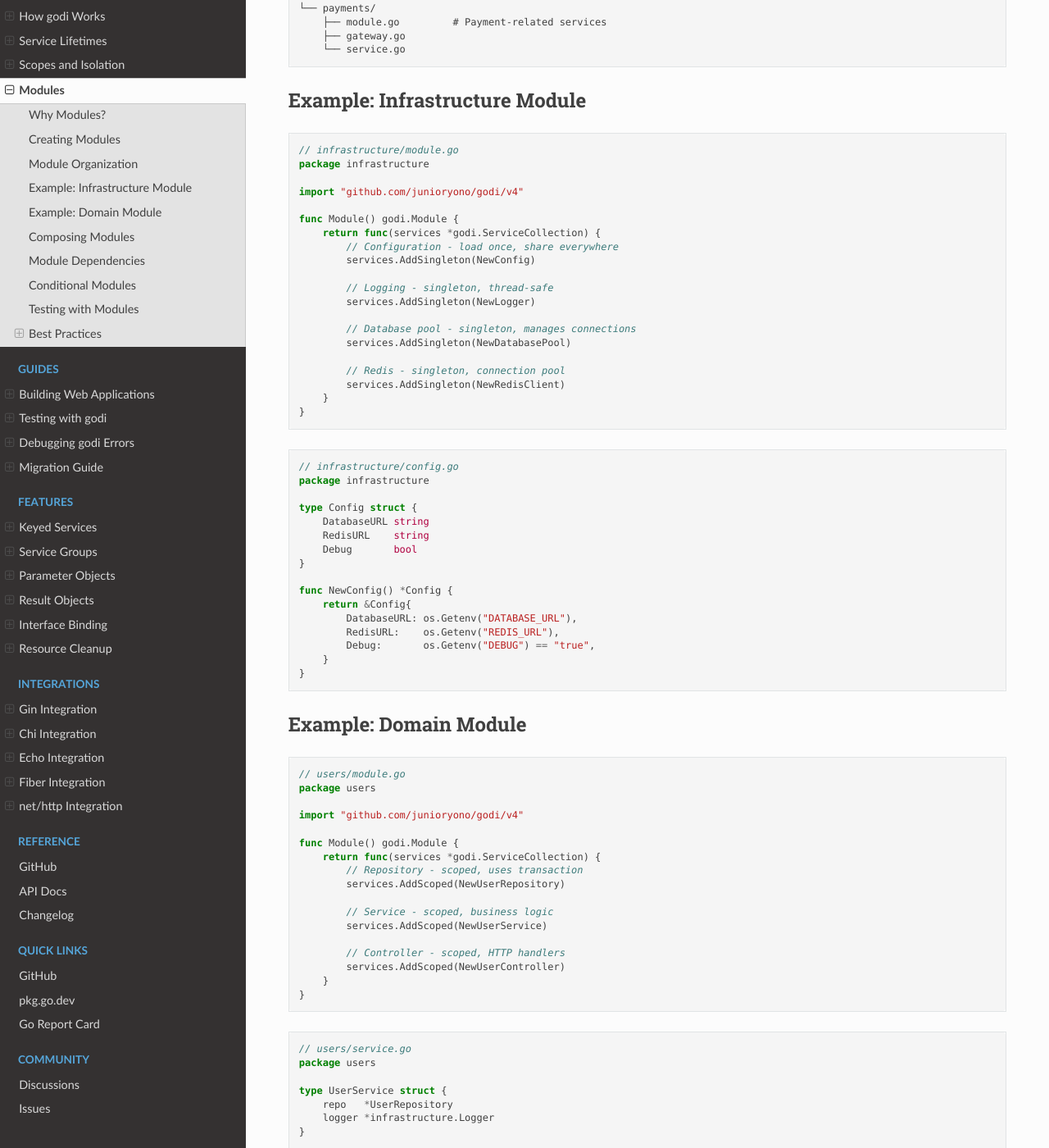
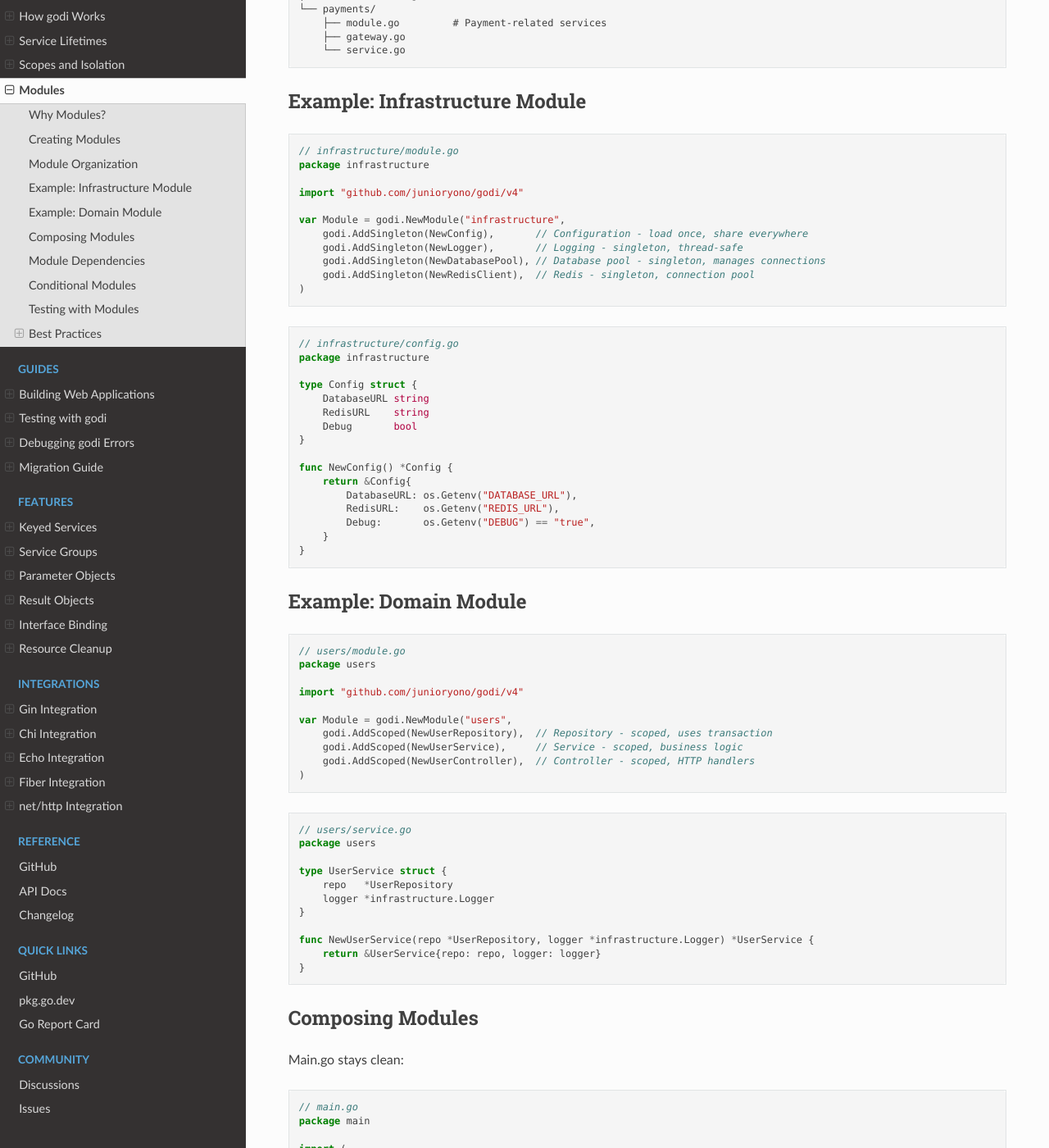
Before and after one commit to junioryono/godi, a Sphinx documentation site: the page built from docs/concepts/modules.md, in a window 1280 px wide and 1400 px high, scrolled down 1623 px. Shown: the whole window at 82% size. Built offline with Sphinx 7.4.7 and the Read the Docs theme 3.1.0, drawn with Linux system fonts in a browser that asks for light colours; some of the changed text lies outside the part shown.

Commit message:
docs: update module examples to use NewModule pattern
- Update README.md modules section to use godi.NewModule
- Update docs/concepts/modules.md with declarative module syntax
- Update docs/features/resource-cleanup.md to use godi.Disposable
- Fix formatting in test files

🤖 Generated with [Claude Code](https://claude.com/claude-code)

Co-Authored-By: Claude Opus 4.5 <noreply@anthropic.com>

````diff
--- a/docs/concepts/modules.md
+++ b/docs/concepts/modules.md
@@ -28,15 +28,17 @@ With modules, you organize by domain:
 ```go
 // main.go - clean and organized
 services := godi.NewCollection()
-services.AddModule(infrastructure.Module())
-services.AddModule(users.Module())
-services.AddModule(orders.Module())
-services.AddModule(payments.Module())
+services.AddModules(
+    infrastructure.Module,
+    users.Module,
+    orders.Module,
+    payments.Module,
+)
 ```
 
 ## Creating Modules
 
-A module is a function that registers services to a collection:
+Use `godi.NewModule` to create a module with a name and service registrations:
 
 ```go
 // users/module.go
@@ -44,13 +46,11 @@ package users
 
 import "github.com/junioryono/godi/v4"
 
-func Module() godi.Module {
-    return func(services *godi.ServiceCollection) {
-        services.AddScoped(NewUserRepository)
-        services.AddScoped(NewUserService)
-        services.AddScoped(NewUserController)
-    }
-}
+var Module = godi.NewModule("users",
+    godi.AddScoped(NewUserRepository),
+    godi.AddScoped(NewUserService),
+    godi.AddScoped(NewUserController),
+)
 ```
 
 ## Module Organization
@@ -89,21 +89,12 @@ package infrastructure
 
 import "github.com/junioryono/godi/v4"
 
-func Module() godi.Module {
-    return func(services *godi.ServiceCollection) {
-        // Configuration - load once, share everywhere
-        services.AddSingleton(NewConfig)
-
-        // Logging - singleton, thread-safe
-        services.AddSingleton(NewLogger)
-
-        // Database pool - singleton, manages connections
-        services.AddSingleton(NewDatabasePool)
-
-        // Redis - singleton, connection pool
-        services.AddSingleton(NewRedisClient)
-    }
-}
+var Module = godi.NewModule("infrastructure",
+    godi.AddSingleton(NewConfig),       // Configuration - load once, share everywhere
+    godi.AddSingleton(NewLogger),       // Logging - singleton, thread-safe
+    godi.AddSingleton(NewDatabasePool), // Database pool - singleton, manages connections
+    godi.AddSingleton(NewRedisClient),  // Redis - singleton, connection pool
+)
 ```
 
 ```go
@@ -133,18 +124,11 @@ package users
 
 import "github.com/junioryono/godi/v4"
 
-func Module() godi.Module {
-    return func(services *godi.ServiceCollection) {
-        // Repository - scoped, uses transaction
-        services.AddScoped(NewUserRepository)
-
-        // Service - scoped, business logic
-        services.AddScoped(NewUserService)
-
-        // Controller - scoped, HTTP handlers
-        services.AddScoped(NewUserController)
-    }
-}
+var Module = godi.NewModule("users",
+    godi.AddScoped(NewUserRepository),  // Repository - scoped, uses transaction
+    godi.AddScoped(NewUserService),     // Service - scoped, business logic
+    godi.AddScoped(NewUserController),  // Controller - scoped, HTTP handlers
+)
 ```
 
 ```go
@@ -181,10 +165,12 @@ func main() {
     services := godi.NewCollection()
 
     // Add all modules
-    services.AddModule(infrastructure.Module())
-    services.AddModule(users.Module())
-    services.AddModule(orders.Module())
-    services.AddModule(payments.Module())
+    services.AddModules(
+        infrastructure.Module,
+        users.Module,
+        orders.Module,
+        payments.Module,
+    )
 
     provider, err := services.Build()
     if err != nil {
@@ -255,17 +241,14 @@ Replace modules for testing:
 
 ```go
 // users/module_test.go
-func TestModule() godi.Module {
-    return func(services *godi.ServiceCollection) {
-        // Use mock repository
-        services.AddScoped(NewMockUserRepository)
-        services.AddScoped(NewUserService)
-    }
-}
+var TestModule = godi.NewModule("users-test",
+    godi.AddScoped(NewMockUserRepository), // Use mock repository
+    godi.AddScoped(NewUserService),
+)
 
 func TestUserService(t *testing.T) {
     services := godi.NewCollection()
-    services.AddModule(TestModule())
+    services.AddModules(TestModule)
 
     provider, _ := services.Build()
     defer provider.Close()
@@ -289,24 +272,22 @@ payments/module.go   # Payment-related services
 
 ```go
 // infrastructure/module.go
-func Module() godi.Module {
-    return func(services *godi.ServiceCollection) {
-        services.AddSingleton(NewConfig)
-        services.AddSingleton(NewLogger)
-        services.AddSingleton(NewDatabasePool)
-    }
-}
+var Module = godi.NewModule("infrastructure",
+    godi.AddSingleton(NewConfig),
+    godi.AddSingleton(NewLogger),
+    godi.AddSingleton(NewDatabasePool),
+)
 ```
 
 ### 3. Keep Modules Focused
 
 ```go
 // Good: focused on one area
-func UserModule() godi.Module { ... }
-func OrderModule() godi.Module { ... }
+var UserModule = godi.NewModule("users", ...)
+var OrderModule = godi.NewModule("orders", ...)
 
 // Bad: kitchen sink module
-func EverythingModule() godi.Module { ... }
+var EverythingModule = godi.NewModule("everything", ...)
 ```
 
 ### 4. Document Cross-Module Dependencies
@@ -316,12 +297,11 @@ func EverythingModule() godi.Module { ... }
 package orders
 
 // Module registers order-related services.
-// Requires: infrastructure.Module(), users.Module()
-func Module() godi.Module {
-    return func(services *godi.ServiceCollection) {
-        // ...
-    }
-}
+// Requires: infrastructure.Module, users.Module
+var Module = godi.NewModule("orders",
+    godi.AddScoped(NewOrderRepository),
+    godi.AddScoped(NewOrderService),
+)
 ```
 
 ---
````
Also changed, not shown: other parts of docs/concepts/modules.md (+3 -3 lines), README.md (+9 -9 lines), docs/features/resource-cleanup.md (+1 -1 lines), 3 other files.
